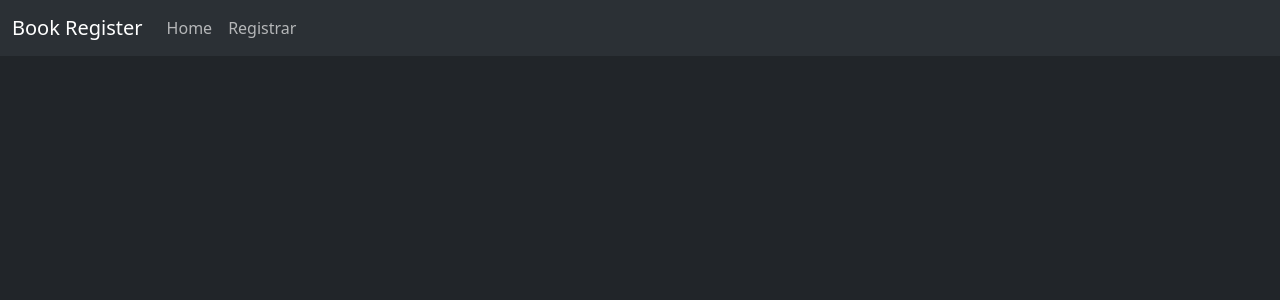
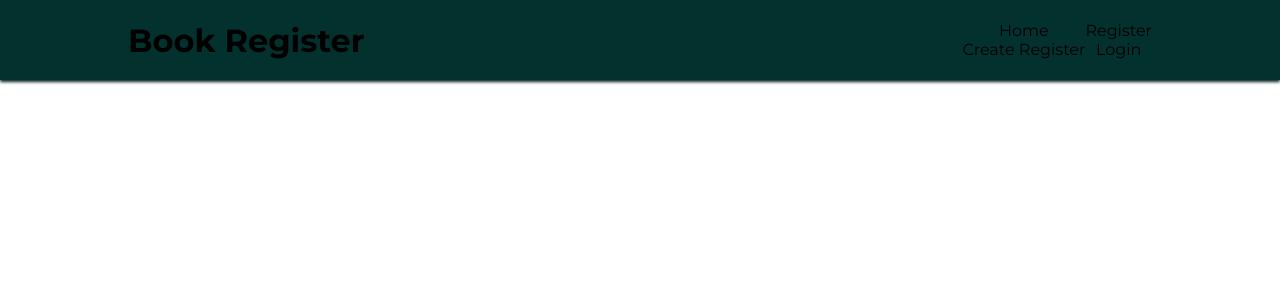
Before and after one commit to VitorMours/Semtec, a Flask app: page / in a window 1280 px wide. Shown: the top 300 px of the page. Run offline with Flask 3, Linux system fonts and the light colour scheme.

Commit message:
Adicionando primeiros estilos, modularizando os componentes, e adicionando as páginas de erro

```diff
--- a/src/static/css/styles.css
+++ b/src/static/css/styles.css
@@ -1,12 +1,63 @@
-@import url('https://fonts.googleapis.com/css2?family=Montserrat:ital,wght@0,100..900;1,100..900&display=swap');
-
+@import url('https://fonts.googleapis.com/css2?family=Lato:ital,wght@0,100;0,300;0,400;0,700;0,900;1,100;1,300;1,400;1,700;1,900&family=Montserrat:ital,wght@0,100..900;1,100..900&display=swap');
 
 :root {
 
+  font-family: "Montserrat", sans-serif;
 
+
+
+  --background:#03312E;
+  --background-darker:#022421;
+
+  --main-dark:#36D99D;
+  --secondary:#29A678;
+  --main:#30F2AB;
+  --secondary-dark:#468C73;
 }
 
 * {
   margin:0px;
   padding:0px;
 }
+
+
+header {
+  height:10vh;
+  background-color: var(--background);
+  box-shadow: 0px 2px 3px var(--background-darker);
+
+}
+
+
+.content-container{
+  display:flex;
+  width: 80vw;
+  height:10vh;
+  padding:0px 10vw;
+
+  justify-content: space-between;
+  text-align: center;
+  align-items: center;
+
+}
+
+nav {
+  display:flex;
+  justify-content: space-between;
+}
+
+li {
+  list-style-type: none;
+}
+
+
+a {
+  text-decoration: none;
+  color:black;
+}
+
+a:hover {
+
+  text-decoration: underline;
+
+}
--- a/src/templates/base.jinja
+++ b/src/templates/base.jinja
@@ -1,36 +1,27 @@
 <!DOCTYPE html>
-<html lang="pt-br" data-bs-theme="dark">
+  <html lang="pt-br">
   <head>
     <meta charset="UTF-8">
     <meta name="viewport" content="width=device-width initial-scale=1.0">
 
-  <link href="https://cdn.jsdelivr.net/npm/bootstrap@5.3.3/dist/css/bootstrap.min.css" rel="stylesheet" integrity="sha384-QWTKZyjpPEjISv5WaRU9OFeRpok6YctnYmDr5pNlyT2bRjXh0JMhjY6hW+ALEwIH" crossorigin="anonymous">
-
-  <link rel="stylesheets" href="{{ url_for('static', filename='css/styles.css') }}">
+    <link rel="stylesheet" href="{{ url_for('static', filename='css/styles.css') }}">
     <title>Book Register{% block title %}{% endblock %}</title>
   </head>
   {% block header %}
+
   {% endblock %}
 
 
 
   {% block main %}
-  <div class="content-container">
 
 
-
-  </div>
   {% endblock %}
 
 
 
   {% block footer %}
+
 {% endblock %}
-
-
-
   </body>
-
-<script src="https://cdn.jsdelivr.net/npm/bootstrap@5.3.3/dist/js/bootstrap.bundle.min.js" integrity="sha384-YvpcrYf0tY3lHB60NNkmXc5s9fDVZLESaAA55NDzOxhy9GkcIdslK1eN7N6jIeHz" crossorigin="anonymous"></script>
-
 </html>
--- /dev/null
+++ b/src/templates/includes/header.html
@@ -0,0 +1,18 @@
+<header>
+  <div class="content-container">
+    <h1>Book Register</h1>
+
+
+    <nav>
+      <ul>
+        <li><a href="" target="_self">Home</a></li>
+        <li><a href="" target="_self">Create Register</a></li>
+      </ul>
+
+      <ul>
+        <li><a href="" target="_self">Register</a></li>
+        <li><a href="" target="_self">Login</a></li>
+      </ul>
+    </nav>
+  </div>
+</header>
--- a/src/templates/includes/header.jinja
+++ /dev/null
@@ -1,17 +0,0 @@
-<nav class="navbar navbar-expand-lg bg-body-tertiary">
-
-  <div class="container-fluid">
-    <a class="navbar-brand" href="#">Book Register</a>
-
-    <div class="collapse navbar-collapse" id="navbarNav">
-      <ul class="navbar-nav">
-        <li class="nav-item">
-          <a class="nav-link">Home</a>
-        </li>
-        <li class="nav-item">
-          <a class="nav-link">Registrar</a>
-        </li>
-      </ul>
-    </div>
-  </div>
-</nav>
--- a/src/templates/index.jinja
+++ b/src/templates/index.jinja
@@ -4,9 +4,10 @@
 
 
 {% block header %}
+  {% include 'includes/header.html' %}
+
 {% endblock %}
 
-  {% include 'includes/header.jinja' %}
 
 {% block main %}
 
--- a/src/views.py
+++ b/src/views.py
@@ -1,4 +1,4 @@
-from flask import Blueprint, redirect, render_template
+from flask import Blueprint, redirect, render_template, request, url_for
 
 
 
@@ -11,3 +11,28 @@ views = Blueprint("views", __name__, template_folder="templates", static_folder=
 @views.route('/')
 def index():
     return render_template("index.jinja")
+
+
+@views.route('/register', methods=["GET","POST"])
+def register():
+
+    if request.method == "GET":
+        return render_template("register.jinja")
+
+    elif request.method == "POST":
+        return "Registrando elementos"
+
+    else:
+        return redirect(url_for("views.error"))
+
+
+
+
+
+@views.app_errorhandler(404)
+def page_not_found(error):
+    return render_template("404.html"), 404
+
+@views.app_errorhandler(405)
+def invalid_method(error):
+    return render_template("405.html"), 405
```
Also changed, not shown: src/templates/404.html (added), src/templates/405.html (added). Lines whose indentation alone changed are shown as unchanged.
